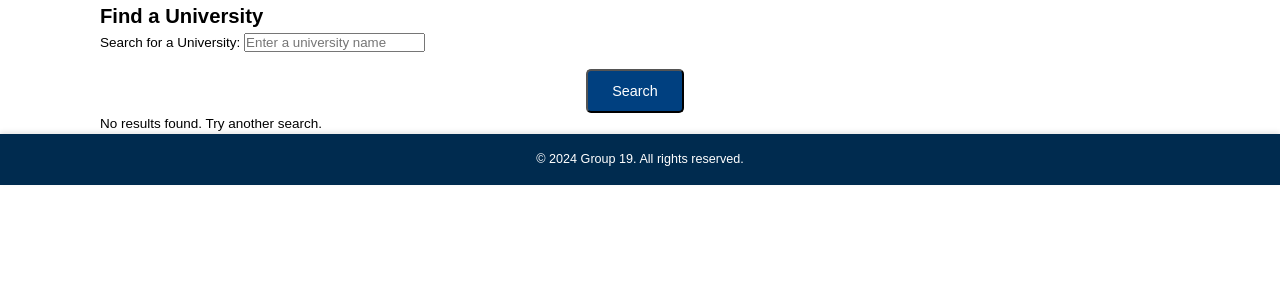
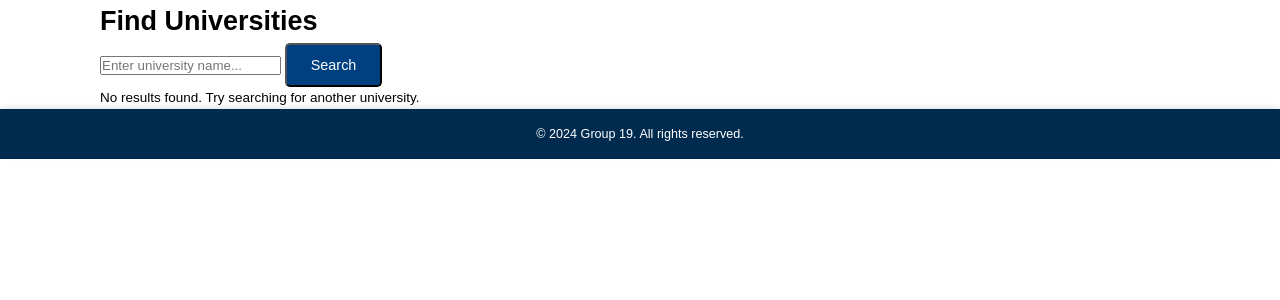
Before and after one commit to AbhayAzariah/Group19, a Django app: page /find/ in a window 1280 px wide. Shown: the part 97-397 px from the top of the page. Run offline with Django 5.2, Linux system fonts and the light colour scheme; parts of the project's set-up code (start-up, migrations or seed data) failed here and were passed over.

Commit message:
Update find.html

```diff
--- a/group19/base/templates/base/find.html
+++ b/group19/base/templates/base/find.html
@@ -1,38 +1,88 @@
-{% extends 'main.html' %}
-
+{% extends "main.html" %}
+{% load humanize %}
 
 {% block content %}
-<div class="container">
-    <h2>Find a University</h2>
+<div class="container mt-4">
+    <h1 class="mb-4">Find Universities</h1>
 
     <!-- Search Form -->
-    <form method="POST" action="{% url 'find' %}">
+    <form method="POST" action="{% url 'find' %}" class="mb-4">
         {% csrf_token %}
-        <div class="form-group">
-            <label for="search_query">Search for a University:</label>
-            <input type="text" id="search_query" name="search_query" class="form-control" placeholder="Enter a university name" required>
+        <div class="input-group">
+            <input type="text" name="search_query"
+                   placeholder="Enter university name..."
+                   class="form-control"
+                   value="{{ request.POST.search_query|default_if_none:'' }}">
+            <button type="submit" class="btn btn-primary">Search</button>
         </div>
-        <button type="submit" class="btn btn-primary">Search</button>
     </form>
 
-    <!-- Display Search Results -->
+    <!-- Display Results -->
+    <div class="search-results">
         {% if search_results %}
-        <h3 class="mt-4">Search Results</h3>
+            <h2>Search Results</h2>
             <ul class="list-group">
-            {% for university in search_results %}
-                <li class="list-group-item">
-                    <strong>{{ university.school.name }}</strong> - {{ university.school.city }}, {{ university.school.state }}
-                    <ul>
-                        <li>Acceptance Rate: {{ university.latest.admissions.admission_rate.overall|floatformat:2 }}%</li>
-                        <li>Tuition: ${{ university.latest.cost.tuition.out_of_state|default:"N/A" }}</li>
-                        <li>Student Size: {{ university.latest.student.size|default:"N/A" }}</li>
-                        <li>Median Earnings (5 Years): ${{ university.latest.earnings.EARN_MDN_5YR|default:"N/A" }}</li>
-                    </ul>
+                {% for result in search_results %}
+                    <li class="list-group-item mb-3">
+                        <h3 class="mb-2">{{ result.name }}</h3>
+                        <p><strong>Location:</strong> {{ result.city }}, {{ result.state }}</p>
+                        <p><strong>Acceptance Rate:</strong> {{ result.acceptance_rate|floatformat:2 }}%</p>
+                        <p><strong>Tuition (Out-of-State):</strong>
+                            {% if result.tuition != "N/A" %}
+                                ${{ result.tuition|intcomma }}
+                            {% else %}
+                                N/A
+                            {% endif %}
+                        </p>
+                        <p><strong>Student Body Size:</strong>
+                            {% if result.size != "N/A" %}
+                                {{ result.size|intcomma }}
+                            {% else %}
+                                N/A
+                            {% endif %}
+                        </p>
+                        <p><strong>Median Earnings (5 Years):</strong>
+                            {% if result.earnings_5yr != "N/A" %}
+                                ${{ result.earnings_5yr|intcomma }}
+                            {% else %}
+                                N/A
+                            {% endif %}
+                        </p>
+                        <p><strong>Median Earnings (10 Years):</strong>
+                            {% if result.earnings_10yr != "N/A" %}
+                                ${{ result.earnings_10yr|intcomma }}
+                            {% else %}
+                                N/A
+                            {% endif %}
+                        </p>
+                        <p><strong>Working Graduates (3 Years):</strong>
+                            {% if result.earn_count_3yr != "N/A" %}
+                                {{ result.earn_count_3yr|intcomma }}
+                            {% else %}
+                                N/A
+                            {% endif %}
+                        </p>
+
+                        <!-- Add to Comparison Button -->
+                        <form method="POST" action="{% url 'add_to_comparison' %}" style="display:inline;">
+                            {% csrf_token %}
+                            <input type="hidden" name="name" value="{{ result.name }}">
+                            <input type="hidden" name="city" value="{{ result.city }}">
+                            <input type="hidden" name="state" value="{{ result.state }}">
+                            <input type="hidden" name="acceptance_rate" value="{{ result.acceptance_rate }}">
+                            <input type="hidden" name="tuition" value="{{ result.tuition }}">
+                            <input type="hidden" name="size" value="{{ result.size }}">
+                            <input type="hidden" name="earnings_5yr" value="{{ result.earnings_5yr }}">
+                            <input type="hidden" name="earnings_10yr" value="{{ result.earnings_10yr }}">
+                            <input type="hidden" name="earn_count_3yr" value="{{ result.earn_count_3yr }}">
+                            <button type="submit" class="btn btn-secondary btn-sm">Add to Comparison</button>
+                        </form>
                     </li>
                 {% endfor %}
             </ul>
         {% else %}
-        <p class="mt-4">No results found. Try another search.</p>
+            <p class="text-warning">No results found. Try searching for another university.</p>
         {% endif %}
     </div>
+</div>
 {% endblock %}
```
Lines whose indentation alone changed are shown as unchanged.
